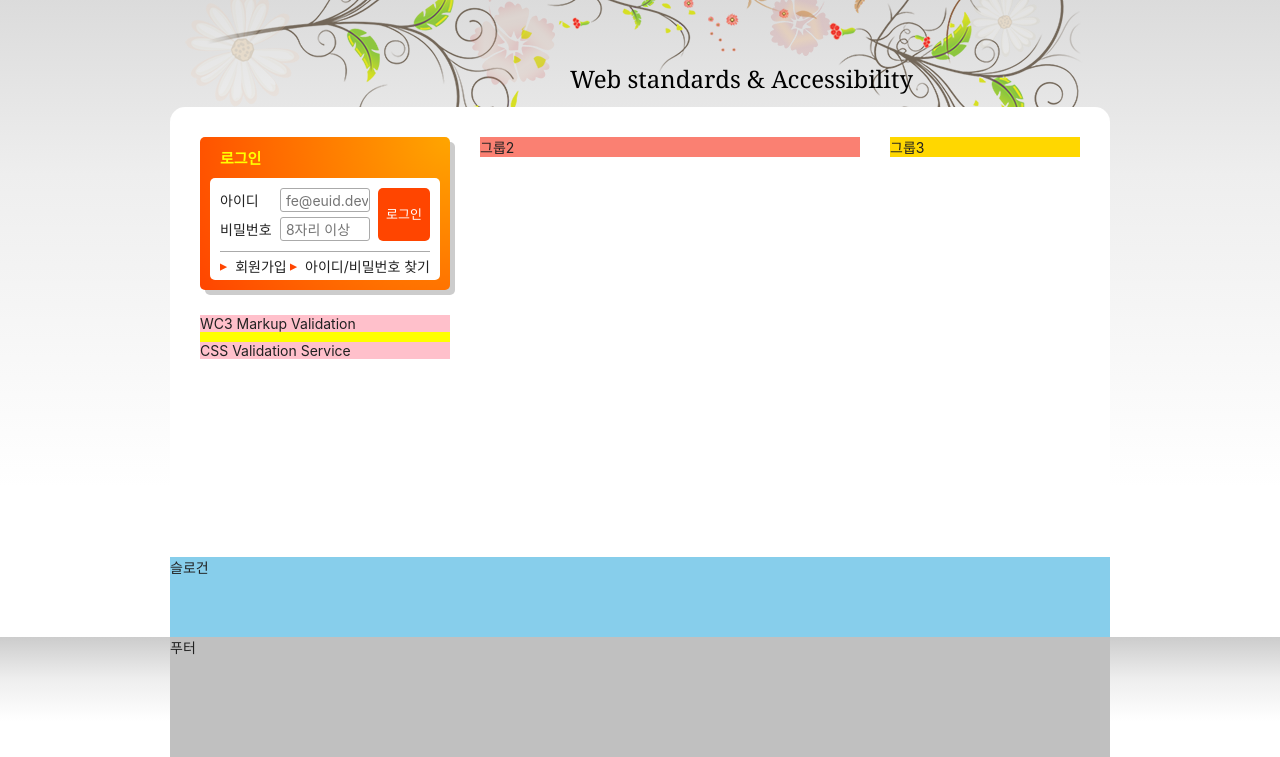
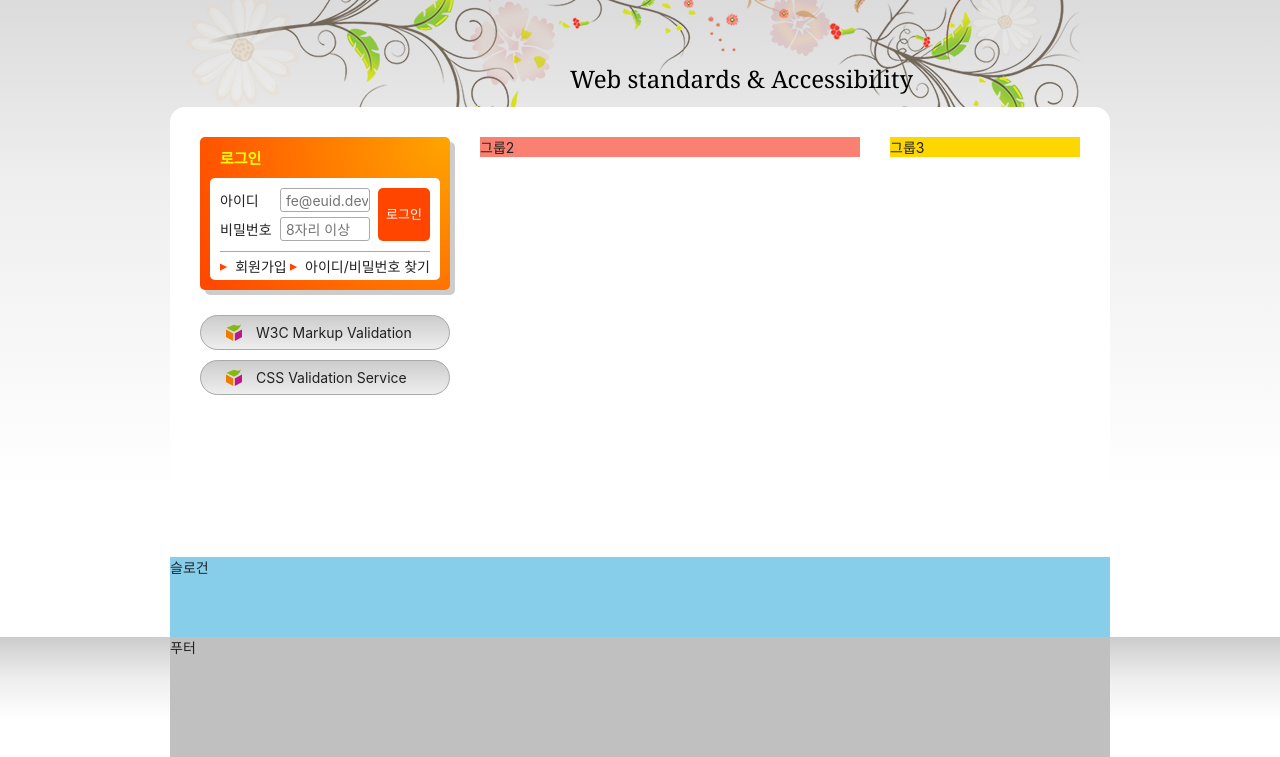
Before and after one commit to sm022/HTML5, a plain HTML site: page index.html in a window 1280 px wide. Shown: the part 140-897 px from the top of the page. Drawn offline with Linux system fonts and the light colour scheme; a web font is replaced by a local one.

Commit message:
유효성 검사 디자인 완성

```diff
--- a/index.html
+++ b/index.html
@@ -161,7 +161,7 @@
     <ul class="validation-list">
       <li>
         <a href="/" target="_blank" rel="noopener noreferrer" title=" 마크업 유효성 검사 사이트로 이동(새창)">
-          WC3 Markup Validation
+          W3C Markup Validation
         </a>
       </li>
       <li>
--- a/styles/style.css
+++ b/styles/style.css
@@ -387,13 +387,25 @@
 
 /* 유효성 검사 배너 */
 .validation-list{
-  background-color: yellow;
   margin-top: 25px;
 }
 
 .validation-list li{
-  background-color: pink;
   margin-top: 10px;
+}
+
+.validation-list a{
+  display: block;
+  background: url(./images/validation_icon.png) no-repeat 25px 50%,
+    #ccc linear-gradient(to bottom, #ccc, #eee);
+  padding: 8px 15px 8px 55px;
+  border-radius: 30px;
+  border: 1px solid #aaa;
+}
+
+.validation-list a:hover,
+.validation-list a:focus{
+  color: #f00;
 }
 
 /* 슬로건 */
```
